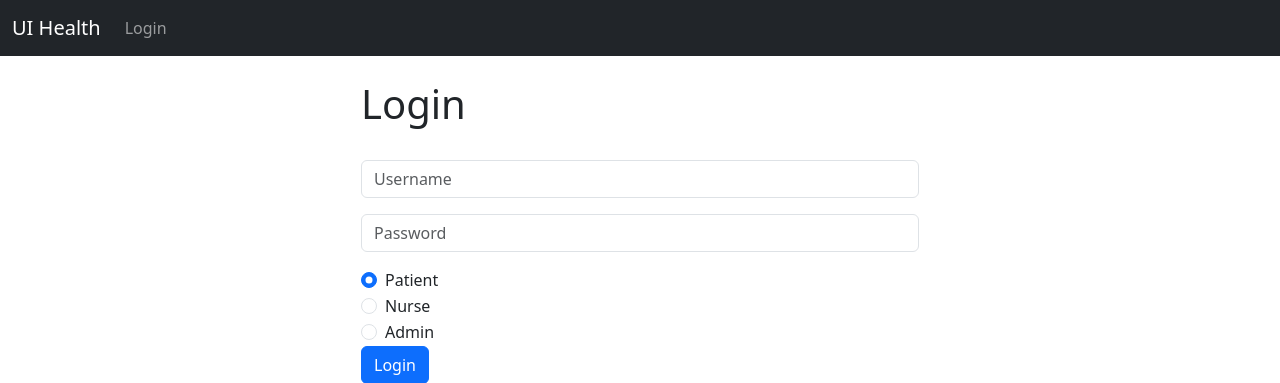
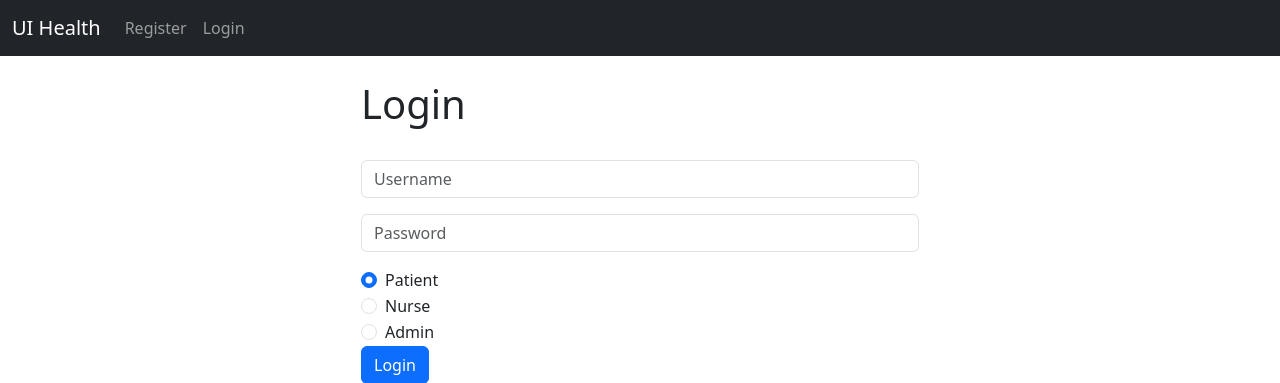
Before and after one commit to sebas1517/480_database_system_project, a Django app: page / in a window 1280 px wide. Shown: the top 383 px of the page. Run offline with Django 4.2, Linux system fonts and the light colour scheme.

Commit message:
Added Register page

```diff
--- a/uih/uih/urls.py
+++ b/uih/uih/urls.py
@@ -20,4 +20,5 @@ from django.urls import path, include
 urlpatterns = [
     path('admin/', admin.site.urls),
     path('', include('website.urls')),
+
 ]
--- a/uih/website/templates/navbar.html
+++ b/uih/website/templates/navbar.html
@@ -7,11 +7,15 @@
       <div class="collapse navbar-collapse" id="navbarSupportedContent">
         <ul class="navbar-nav me-auto mb-2 mb-lg-0">
           {% if user.is_authenticated %}
+
           <li class="nav-item">
             <a class="nav-link" href="{% url 'logout' %}">Logout</a>
           </li>
 
           {% else %}
+          <li class="nav-item">
+            <a class="nav-link" href="{% url 'register' %}">Register</a>
+          </li>
           <li class="nav-item">
             <a class="nav-link" href="{% url 'home' %}">Login</a>
           </li>
--- a/uih/website/urls.py
+++ b/uih/website/urls.py
@@ -3,5 +3,6 @@ from . import views
 
 urlpatterns = [
     path('', views.home, name='home'),
-    path('logout/', views.logout_user, name='logout')
+    path('logout/', views.logout_user, name='logout'),
+    path('register/', views.register_user, name='register')
 ]
--- a/uih/website/views.py
+++ b/uih/website/views.py
@@ -23,3 +23,6 @@ def logout_user(request):
     logout(request)
     messages.success(request, "You have been logged out!")
     return redirect('home')
+
+def register_user(request):
+    return render(request, 'register.html')
```
Also changed, not shown: uih/website/templates/register.html (added, +7 -0 lines).
